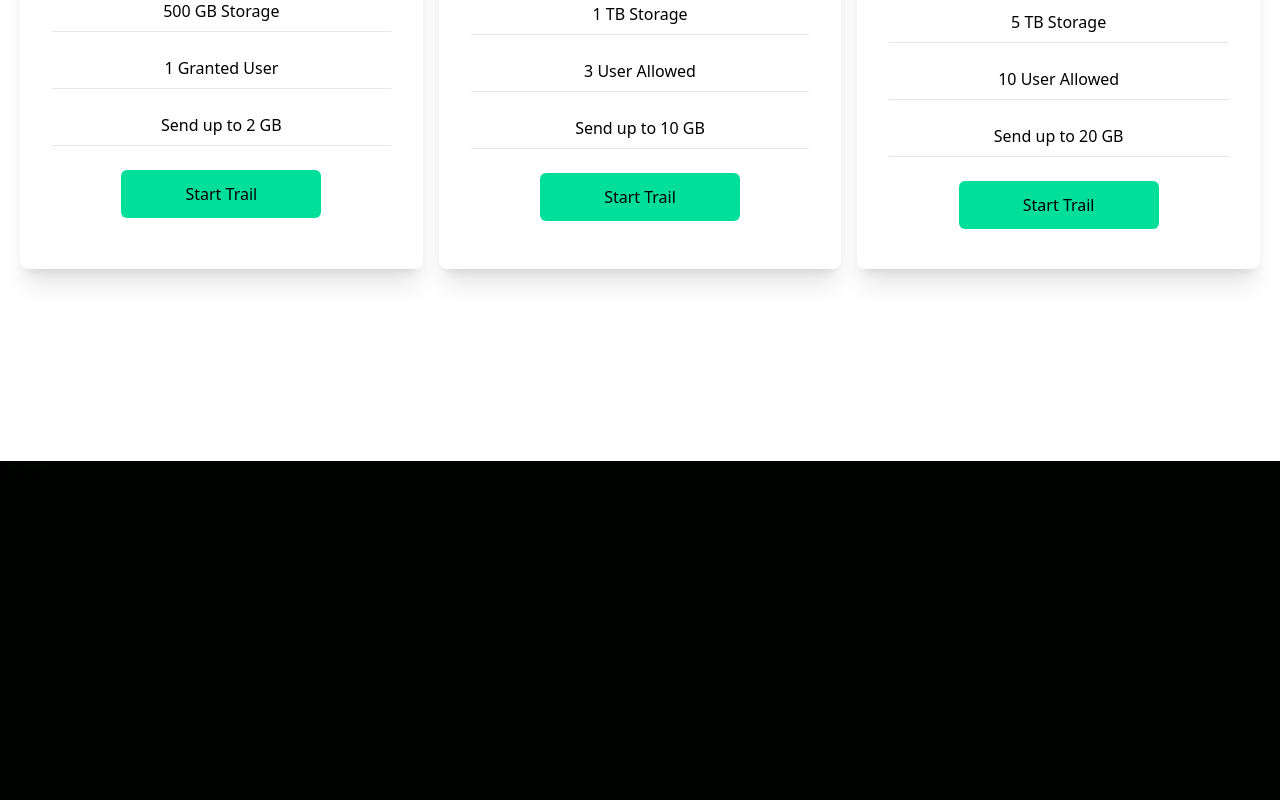
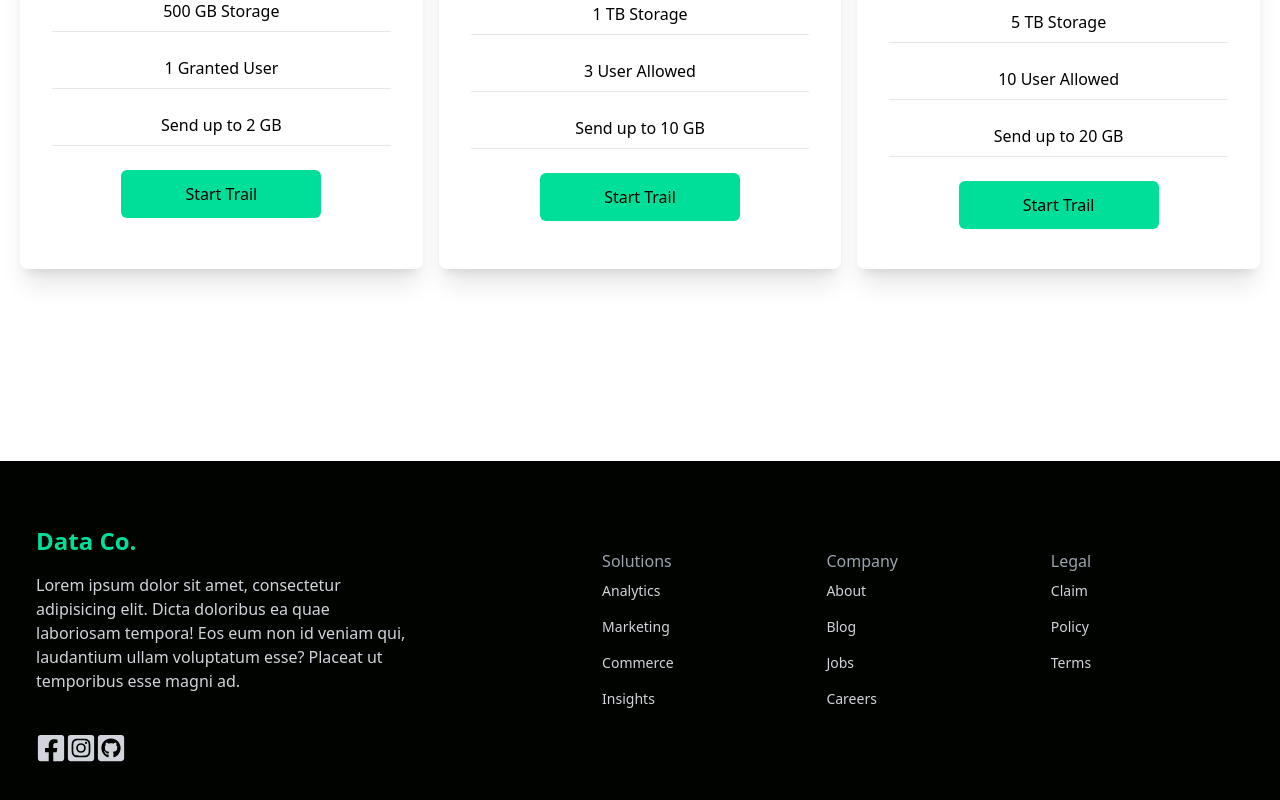
Before and after one commit to adeelbaig625/tailwind-practice, a React (Create React App) app: page / in a window 1280 px wide. Shown: the part 1918-2718 px from the top of the page. Before the commit the page ends 2403 px from the top, so only its background shows below. Built offline with nearby package versions, Linux system fonts and the light colour scheme.

Commit message:
footer done

```diff
--- a/src/components/Footer.jsx
+++ b/src/components/Footer.jsx
@@ -1,7 +1,55 @@
 import React from "react";
-
+import {
+  FaFacebookSquare,
+  FaGithubSquare,
+  FaInstagramSquare,
+} from "react-icons/fa";
 function Footer() {
-  return <div>Footer</div>;
+  return (
+    <div className="max-w-[1240px] mx-auto py-16 px-4 grid lg:grid-cols-3 gap-8 text-gray-300">
+      <div>
+        <h1 className="w-full text-2xl font-bold text-[#00df9a]">Data Co.</h1>
+        <p className="py-4">
+          Lorem ipsum dolor sit amet, consectetur adipisicing elit. Dicta
+          doloribus ea quae laboriosam tempora! Eos eum non id veniam qui,
+          laudantium ullam voluptatum esse? Placeat ut temporibus esse magni ad.
+        </p>
+        <div className="flex mdw-[75%] my-6">
+          <FaFacebookSquare size={30} />
+          <FaInstagramSquare size={30} />
+          <FaGithubSquare size={30} />
+        </div>
+      </div>
+      <div className="lg:col-span-2 flex lg:justify-evenly justify-between  mt-6">
+        <div>
+          <h6 className="font-medium text-gray-400">Solutions</h6>
+          <ul>
+            <li className="py-2 text-sm">Analytics</li>
+            <li className="py-2 text-sm">Marketing</li>
+            <li className="py-2 text-sm">Commerce</li>
+            <li className="py-2 text-sm">Insights</li>
+          </ul>
+        </div>
+        <div>
+          <h6 className="font-medium text-gray-400">Company</h6>
+          <ul>
+            <li className="py-2 text-sm">About</li>
+            <li className="py-2 text-sm">Blog</li>
+            <li className="py-2 text-sm">Jobs</li>
+            <li className="py-2 text-sm">Careers</li>
+          </ul>
+        </div>
+        <div>
+          <h6 className="font-medium text-gray-400">Legal</h6>
+          <ul>
+            <li className="py-2 text-sm">Claim</li>
+            <li className="py-2 text-sm">Policy</li>
+            <li className="py-2 text-sm">Terms</li>
+          </ul>
+        </div>
+      </div>
+    </div>
+  );
 }
 
 export default Footer;
--- a/src/components/Navbar.jsx
+++ b/src/components/Navbar.jsx
@@ -29,11 +29,21 @@ function Navbar() {
           DataCo.
         </h1>
         <ul className="uppercase p-4">
-          <li className="p-4 border-b border-gray-600">Home</li>
-          <li className="p-4 border-b border-gray-600">Company</li>
-          <li className="p-4 border-b border-gray-600">Resources</li>
-          <li className="p-4 border-b border-gray-600">About</li>
-          <li className="p-4">Contact</li>
+          <li className="p-4 border-b font-medium border-gray-600 cursor-pointer">
+            Home
+          </li>
+          <li className="p-4 border-b font-medium border-gray-600 cursor-pointer">
+            Company
+          </li>
+          <li className="p-4 border-b font-medium border-gray-600 cursor-pointer">
+            Resources
+          </li>
+          <li className="p-4 border-b font-medium border-gray-600 cursor-pointer">
+            About
+          </li>
+          <li className="p-4 font-medium border-gray-600 cursor-pointer">
+            Contact
+          </li>
         </ul>
       </div>
     </div>
```
